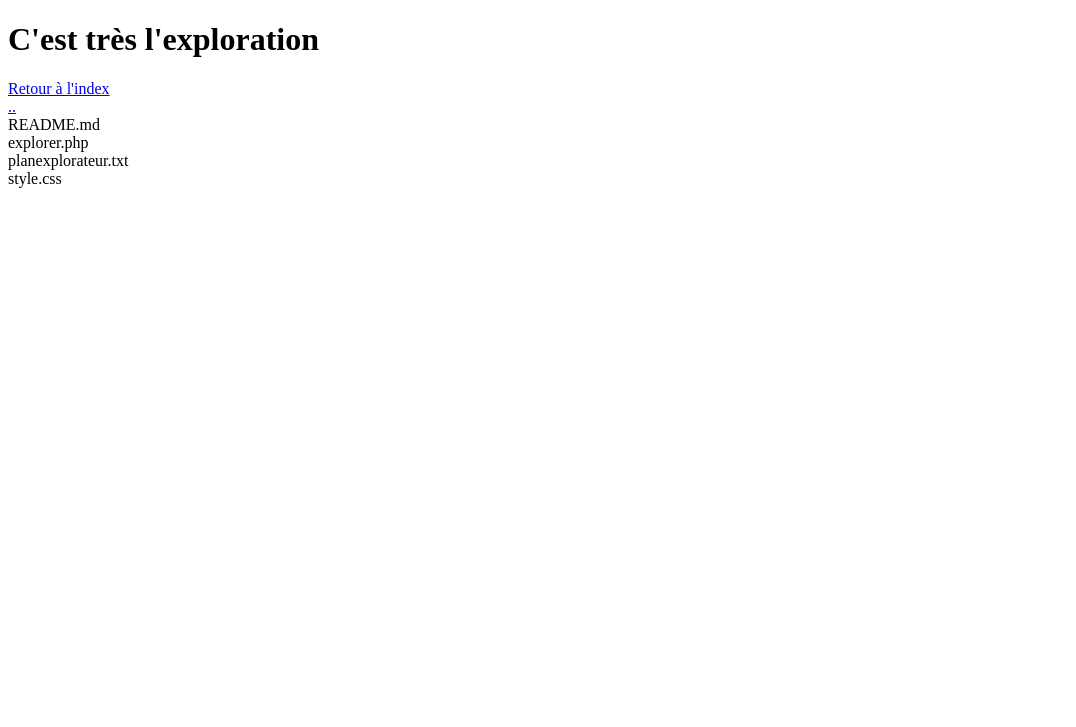
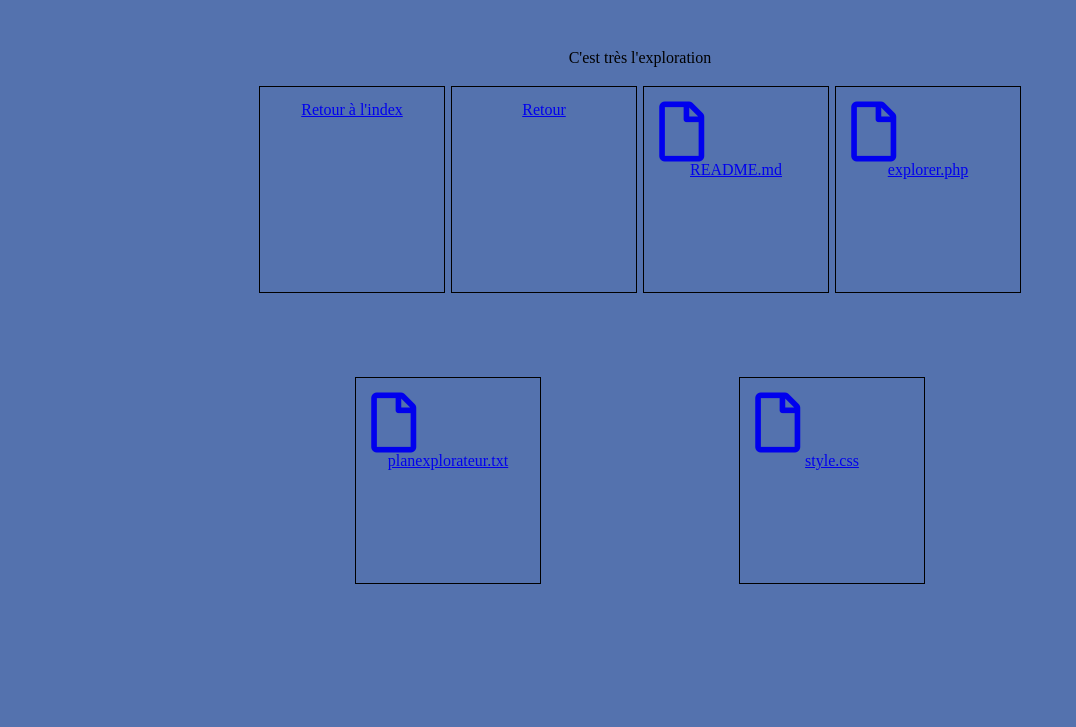
Before and after one commit to KomaWasTaken/ExplorateurPHP, a PHP site: the page made by index.php in a window 1280 px wide. Shown: the top 727 px of the page, without its empty margins (0-1076 px from the left). Run offline with PHP 8.4, Linux system fonts and the light colour scheme; some libraries are stand-ins or nearby versions.

Commit message:
Mise en place du CSS

```diff
--- a/index.php
+++ b/index.php
@@ -3,33 +3,41 @@
 <html>
 	<head>
 		<meta charset="utf-8">
+		<link rel="stylesheet" href="https://use.fontawesome.com/releases/v5.0.10/css/all.css" integrity="sha384-+d0P83n9kaQMCwj8F4RJB66tzIwOKmrdb46+porD/OvrJ+37WqIM7UoBtwHO6Nlg" crossorigin="anonymous">
+		<link rel="stylesheet" href="style.css">
 		<title>C'est très l'exploration</title>
 	</head>
-	<body>
-		<h1>C'est très l'exploration</h1>
+	<body class="d-flex jc-center align-items-center flex-column">
+		<h1 class="text-align-center">C'est très l'exploration</h1>
 
-		<div>
-			<div>
+		<div class="w60pct h80pct d-flex flex-row flex-wrap jc-space-around p15px ">
+			<div class="p15px w20pct text-align-center box h30pct borderBox mt2px">
 				<a href="index.php">Retour à l'index</a><br> <!-- On l'affiche -->
 			</div>
 			<?php foreach($dirs as $dir){?> <!--Parcourt le tableau-->
 				<?php if (is_dir($base_url.$dir)){?> <!-- Si $base_url.$dir est un dossier -->
+					<?php if ($dir == "..") {?> <!-- Si $dir est un parent -->
+						<?php if (isset($_GET['dossier'])){?>
+							<a class="p15px w20pct text-align-center box h30pct borderBox mt2px" href="index.php?dossier=<?php echo $_GET['dossier'] ?><?php echo $dir; ?>/">Retour</a>
+						<?php }?>
 
-					<?php if ($dir == "../") {?> <!-- Si $dir est un parent -->
 					<?php } else {?> <!-- Si $dir n'est PAS un parent -->
-						<div>
+
 							<?php if (isset($_GET['dossier'])) {?> <!-- Si  le dossier n'est pas null -->
-								<a href="index.php?dossier=<?php echo $_GET['dossier'] ;?><?php echo $dir; ?>/"><?php echo $dir;?></a><br /> <!-- l'url prends la valeur du dossier choisi et affiche ce qu'il y a dedans -->
+
+								<a class="flex-row p15px w20pct text-align-center box h30pct borderBox mt2px" href="index.php?dossier=<?php echo $_GET['dossier'] ?><?php echo $dir; ?>/"><div><i class="far fa-folder-open d-flex fs-60"></i><?php echo $dir;?></div></a><br> <!-- l'url prends la valeur du dossier choisi et affiche ce qu'il y a dedans -->
 							<?php } else {?>
-								<a href="index.php?dossier=<?php echo $dir; ?>/"><?php echo $dir; ?></a><br /> <!-- Il affiche  -->
+
+								<a class="p15px w20pct text-align-center box h30pct borderBox mt2px" href="index.php?dossier=<?php echo $dir ?>/"><div><i class="far fa-folder-open d-flex fs-60"></i><?php echo $dir; ?></div></a><br> <!-- Il affiche  -->
 							<?php }?>
-						</div>
+
 					<?php }?>
 				<?php } else {?>
+					<a class="p15px w20pct text-align-center box h30pct borderBox mt2px" href="#"><div>
+						<p><i class="far fa-file d-flex fs-60"></i><?php echo $dir; ?></p>
+					</div></a>
 
-					<div>
-						<?php echo $dir; ?>
-					</div>
+
 				<?php }?>
                 <?php }?>
 		</div>
```
